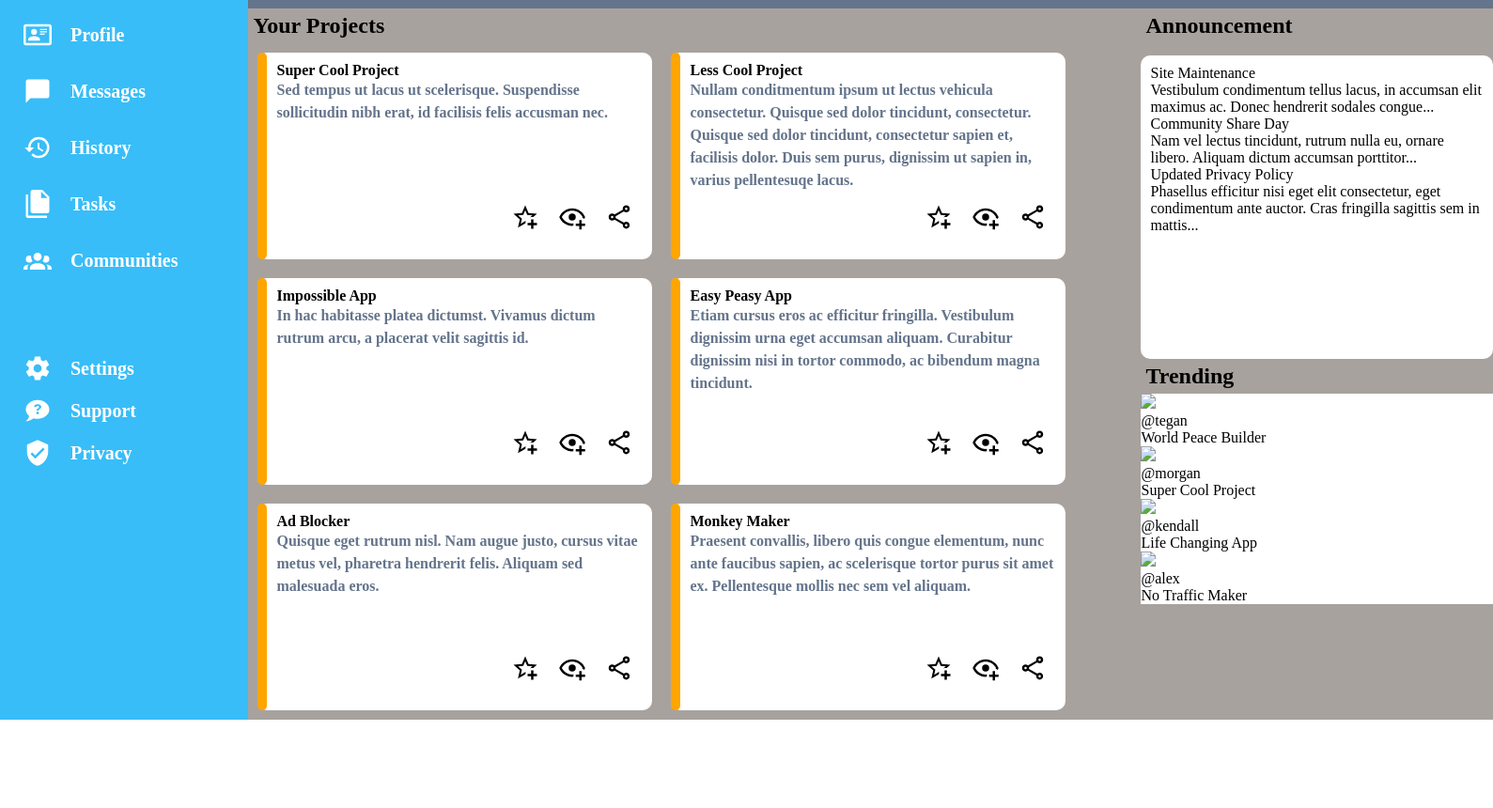
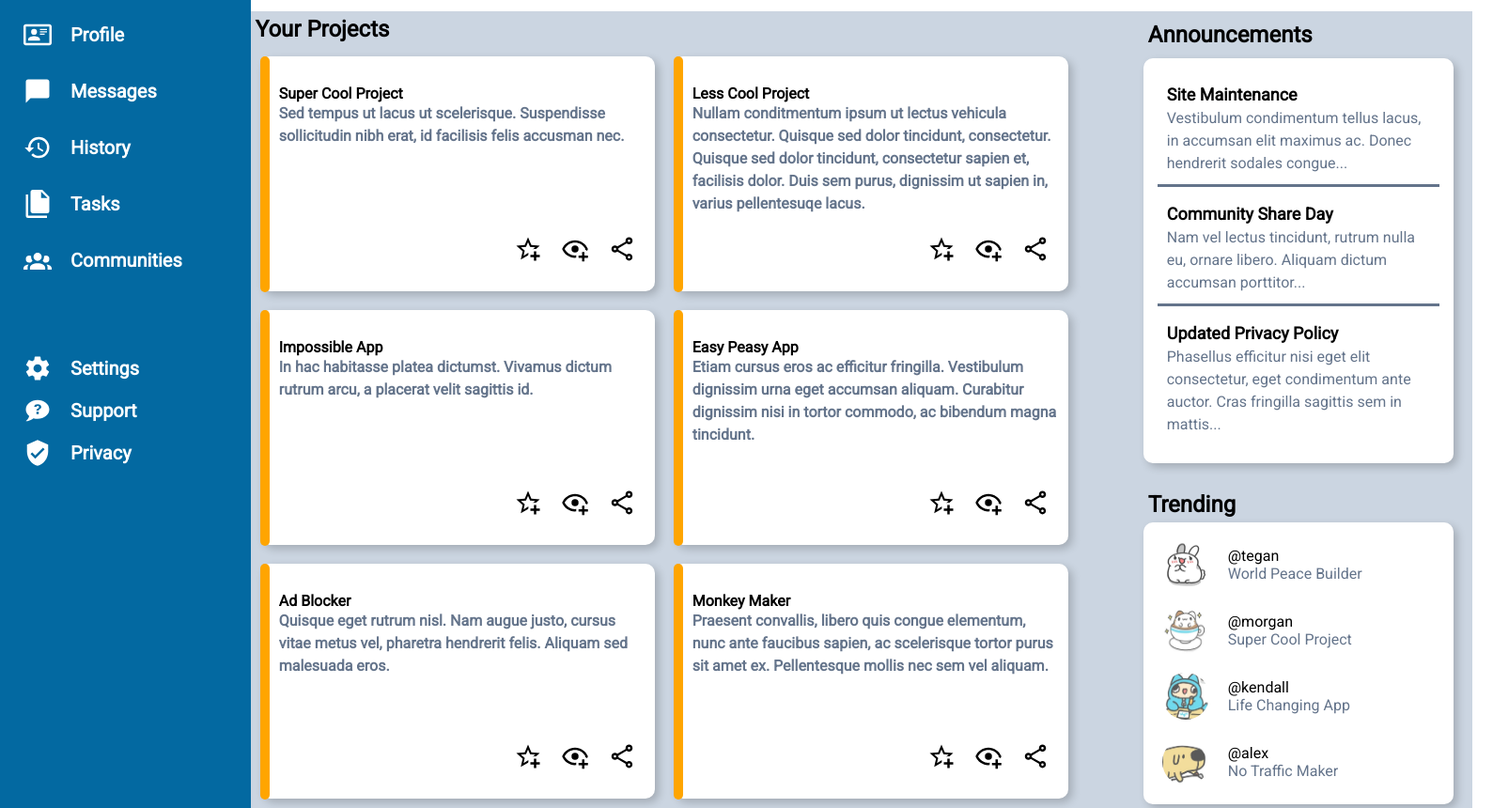
Before and after one commit to SwegCet/admin_dashboard, a plain HTML site: page index.html in a window 1280 px wide. Shown: the part 193-1053 px from the top of the page at 94% size, 1589 px wide, since content can reach past the window. Before the commit the page ends 959 px from the top, so only its background shows below. Drawn offline with Linux system fonts and the light colour scheme.

Commit message:
Finished Assignment

```diff
--- a/index.html
+++ b/index.html
@@ -191,68 +191,62 @@
                 </div>
             </div>
 
-
-
-
             <div class="right-side-container">
-                <div class="announcement-header">Announcement</div>
+                <div class="announcement-header">Announcements</div>
                 <div class="announcement-card">
                     <div class="announcement-content">
                         <div class="card-container">
-                            <p>Site Maintenance</p>
+                            <p class="announcement-title">Site Maintenance</p>
                             <div class="sub-text">Vestibulum condimentum tellus lacus, in accumsan elit maximus ac.
                                 Donec hendrerit sodales congue...</div>
                         </div>
                         <div class="card-container">
-                            <p>Community Share Day</p>
+                            <p class="announcement-title">Community Share Day</p>
                             <div class="sub-text">Nam vel lectus tincidunt, rutrum nulla eu, ornare libero. Aliquam
                                 dictum accumsan porttitor...</div>
                         </div>
-                        <div class="card-container">
-                            <p>Updated Privacy Policy</p>
+                        <div class="last-card-container">
+                            <p class="announcement-title">Updated Privacy Policy</p>
                             <div class="sub-text">Phasellus efficitur nisi eget elit consectetur, eget condimentum ante
                                 auctor. Cras fringilla sagittis sem in mattis...</div>
                         </div>
                     </div>
                 </div>
+
                 <div class="trending">
                     <div class="trending-header">Trending</div>
                     <div class="user">
                         <div class="tegan">
-                            <div class="tegan-profile-picture">
-                                <img src="#">
-                            </div>
-                            <p> @tegan <br> </p>
+                            <img src="./pfps/bunny.jpg" class="profile-picture">
+                            <span> @tegan <br>
                                 <div class="sub-text">
                                     World Peace Builder
                                 </div>
+                            </span>
                         </div>
                         <div class="morgan">
-                            <div class="morgan-profile-picture">
-                                <img src="#">
-                            </div>
-                            <p> @morgan</p>
+                            <img src="./pfps/coffee-mug.jpg" class="profile-picture">
+                            <span> @morgan <br>
                                 <div class="sub-text">
                                     Super Cool Project
                                 </div>
+                            </span>
                         </div>
                         <div class="kendall">
-                            <div class="kendall-profile-picture">
-                                <img src="#">
-                            </div>
-                            <p>@kendall</p>
+                            <img src="./pfps/derp-student.jpg" class="profile-picture">
+                            <span>@kendall <br>
                                 <div class="sub-text">
                                     Life Changing App
                                 </div>
+                            </span>
                         </div>
                         <div class="alex">
-                            <div class="alex-profile-picture">
-                                <img src="#">
-                            </div>
-                            <p>@alex</p>
+                            <img src="./pfps/dog.jpg" class="profile-picture">
+                            <span>@alex <br>
                                 <div class="sub-text">
                                     No Traffic Maker
                                 </div>
+                            </span>
                         </div>
                     </div>
                 </div>
--- a/style.css
+++ b/style.css
@@ -1,6 +1,9 @@
+@import url('https://fonts.googleapis.com/css2?family=Roboto&display=swap');
+
 * {
     margin: 0;
     padding: 0;
+    font-family: 'Roboto', sans-serif;
 }
 
 .container {
@@ -11,7 +14,7 @@
 
 .header {
     display: grid;
-    background-color: #64748b;
+    background-color: white;
     /* Background color for clarity */
     grid-column: 2 / 4;
     /* Specifies which column to span across */
@@ -35,7 +38,7 @@
 input {
     width: 600px;
     height: 30px;
-    background-color: white;
+    background-color: #cbd5e1;
     margin-left: 25px;
     margin-right: 200px;
     border-radius: 40px;
@@ -43,7 +46,7 @@ input {
 }
 
 input:hover {
-    background-color: #38bdf8;
+    background-color: #7dd3fc;
 }
 
 .profile-picture {
@@ -105,8 +108,9 @@ input:hover {
 }
 
 button {
-    background-color: blue;
+    background-color: #38bdf8;
     color: white;
+    font-weight: bold;
     display: flex;
     justify-content: center;
     align-items: center;
@@ -125,7 +129,7 @@ button:hover {
 
 .sidebar {
     display: grid;
-    background-color: #38bdf8;
+    background-color: #0369a1;
     /* Background Color for clarity */
     grid-template-rows: 150px;
     padding-left: 20px;
@@ -186,7 +190,7 @@ button:hover {
 
 .main-content {
     display: grid;
-    background-color: #a8a29e;
+    background-color: #cbd5e1;
     /* Background Color for clarity */
     grid-column: 2 / 4;
     grid-template-columns: repeat(2, 475px);
@@ -208,9 +212,10 @@ button:hover {
     height: 200px;
     width: 400px;
     margin: 10px;
-    padding: 10px;
+    padding: 30px 10px 20px 10px;
     border-radius: 10px;
     gap: 20px;
+    box-shadow: 4px 4px 10px rgba(0, 0, 0, 0.2);
 }
 
 .color-strip {
@@ -219,7 +224,7 @@ button:hover {
     left: 0;
     background-color: orange;
     width: 10px;
-    height: 220px;
+    height: 251px;
     border-radius: 10px;
 }
 
@@ -265,7 +270,7 @@ button:hover {
 
 .right-side-container {
     display: grid;
-    grid-template-columns: 375px;
+    grid-template-columns: 350px;
     grid-template-rows: 50px;
     grid-column: 3 / 4;
 }
@@ -277,6 +282,7 @@ button:hover {
     font-size: 24px;
     font-weight: bold;
     padding: 5px;
+    align-items: center;
 }
 
 .announcement-card {
@@ -284,14 +290,76 @@ button:hover {
     background-color: white;
     border-radius: 10px;
     padding: 10px;
+    width: 310px;
+    box-shadow: 4px 4px 10px rgba(0, 0, 0, 0.2);
+
+}
+
+.card-container {
+    margin: 5px;
+    padding: 10px;
+    border-bottom: solid;
+    border-color: #64748b;
+    line-height: 1.5;
+}
+
+.announcement-title {
+    font-size: 18px;
+    font-weight: bold;
+}
+
+.sub-text {
+    color: #64748b;
+}
+
+.last-card-container {
+    margin: 5px;
+    padding: 10px;
+    line-height: 1.5;
 }
 
 .trending-header {
     font-size: 24px;
     font-weight: bold;
     padding: 5px;
+    padding-top: 30px;
+    padding-bottom: 5px;
 }
 
 .user {
+    display: flex;
+    flex-direction: column;
+    border-radius: 10px;
     background-color: white;
+    padding: 10px;
+    width: 310px;
+    box-shadow: 4px 4px 10px rgba(0, 0, 0, 0.2);
 }
+
+.tegan {
+    display: flex;
+    gap: 20px;
+    align-items: center;
+    padding: 10px;
+}
+
+.morgan {
+    display: flex;
+    gap: 20px;
+    align-items: center;
+    padding: 10px;
+}
+
+.kendall {
+    display: flex;
+    gap: 20px;
+    align-items: center;
+    padding: 10px;
+}
+
+.alex {
+    display: flex;
+    gap: 20px;
+    align-items: center;
+    padding: 10px;
+}
```
Also changed, not shown: pfps/bunny.jpg (added), pfps/coffee-mug.jpg (added), pfps/derp-student.jpg (added), pfps/dog.jpg (added). Lines whose indentation alone changed are shown as unchanged.
